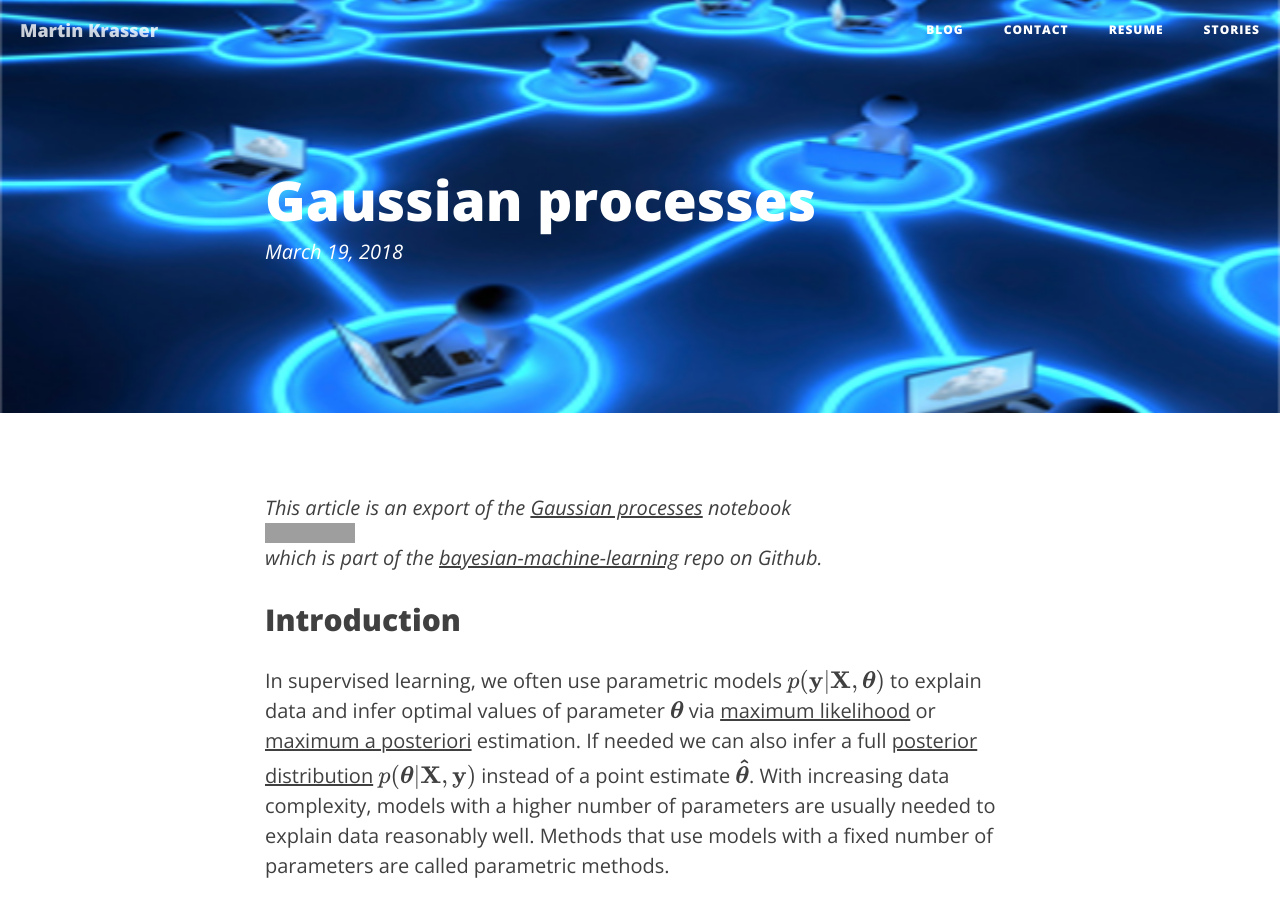
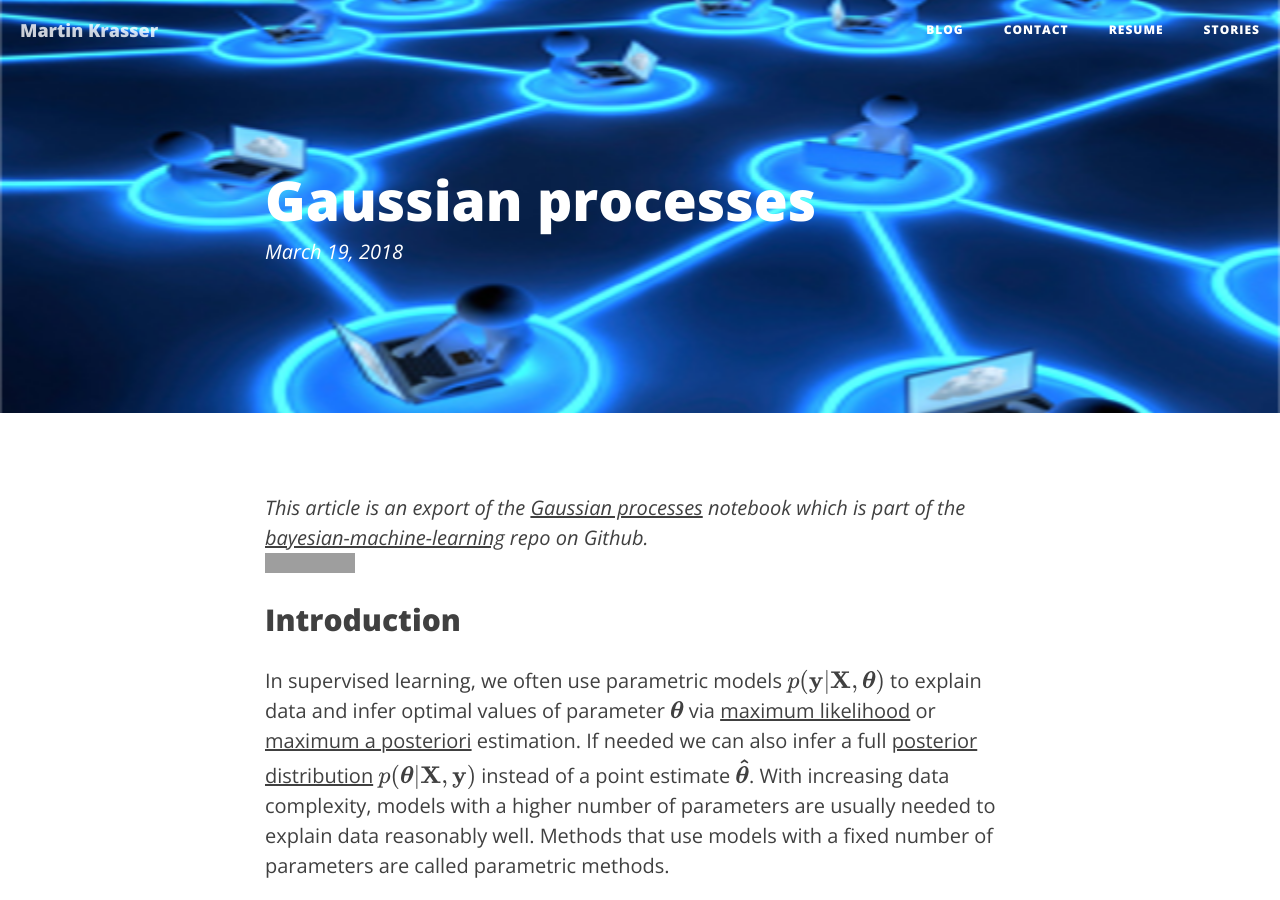
Before and after one commit to krasserm/krasserm.github.io, a Jekyll site: the page built from _posts/2018-03-19-gaussian-processes.md, in a window 1280 px wide and 900 px high. Built offline with Jekyll 4.4.1, drawn with Linux system fonts in a browser that asks for light colours; formulas are drawn with MathJax 3; comment, search, counter and statistics services are not loaded; grey boxes are pictures that could not be loaded.

Commit message:
Fix formatting

```diff
--- a/_posts/2018-03-19-gaussian-processes.md
+++ b/_posts/2018-03-19-gaussian-processes.md
@@ -6,7 +6,8 @@ author: "Martin Krasser"
 header-img: "img/distributed.png"
 ---
 
-*This article is an export of the [Gaussian processes](http://nbviewer.jupyter.org/github/krasserm/bayesian-machine-learning/blob/master/gaussian_processes.ipynb?flush_cache=true) notebook [![Open In Colab](https://colab.research.google.com/assets/colab-badge.svg)](https://colab.research.google.com/github/krasserm/bayesian-machine-learning/blob/master/gaussian_processes.ipynb) which is part of the [bayesian-machine-learning](https://github.com/krasserm/bayesian-machine-learning) repo on Github.*
+*This article is an export of the [Gaussian processes](http://nbviewer.jupyter.org/github/krasserm/bayesian-machine-learning/blob/master/gaussian_processes.ipynb?flush_cache=true) notebook which is part of the [bayesian-machine-learning](https://github.com/krasserm/bayesian-machine-learning) repo on Github.*
+[![Open In Colab](https://colab.research.google.com/assets/colab-badge.svg)](https://colab.research.google.com/github/krasserm/bayesian-machine-learning/blob/master/gaussian_processes.ipynb)
 
 ## Introduction
 
```
Also changed, not shown: _posts/2018-03-21-bayesian-optimization.md (+2 -2 lines).
